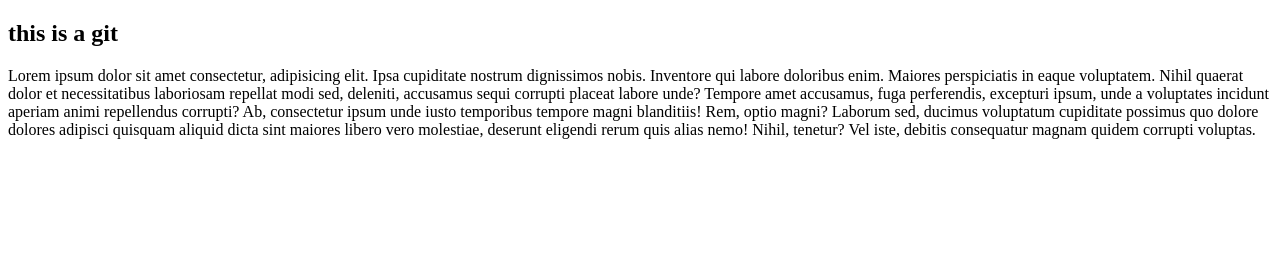
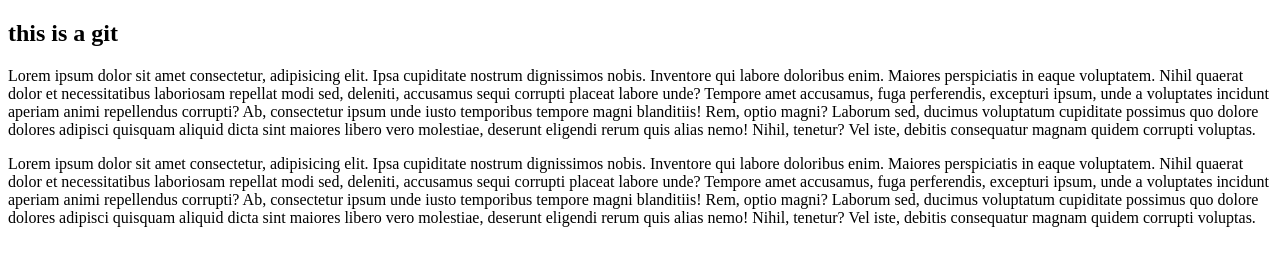
Before and after one commit to tirza7176/pistachio, a plain HTML site: page index.html in a window 1280 px wide. Drawn offline with Linux system fonts and the light colour scheme.

Commit message:
Update index.html
add p

```diff
--- a/index.html
+++ b/index.html
@@ -20,6 +20,16 @@
             libero vero molestiae, deserunt eligendi rerum quis alias nemo! Nihil, tenetur? Vel iste, debitis
             consequatur magnam quidem corrupti voluptas.
         </p>
+        <p>
+            Lorem ipsum dolor sit amet consectetur, adipisicing elit. Ipsa cupiditate nostrum dignissimos nobis.
+            Inventore qui labore doloribus enim. Maiores perspiciatis in eaque voluptatem. Nihil quaerat dolor et
+            necessitatibus laboriosam repellat modi sed, deleniti, accusamus sequi corrupti placeat labore unde? Tempore
+            amet accusamus, fuga perferendis, excepturi ipsum, unde a voluptates incidunt aperiam animi repellendus
+            corrupti? Ab, consectetur ipsum unde iusto temporibus tempore magni blanditiis! Rem, optio magni? Laborum
+            sed, ducimus voluptatum cupiditate possimus quo dolore dolores adipisci quisquam aliquid dicta sint maiores
+            libero vero molestiae, deserunt eligendi rerum quis alias nemo! Nihil, tenetur? Vel iste, debitis
+            consequatur magnam quidem corrupti voluptas.
+        </p>
 
     </section>
 </body>
```
